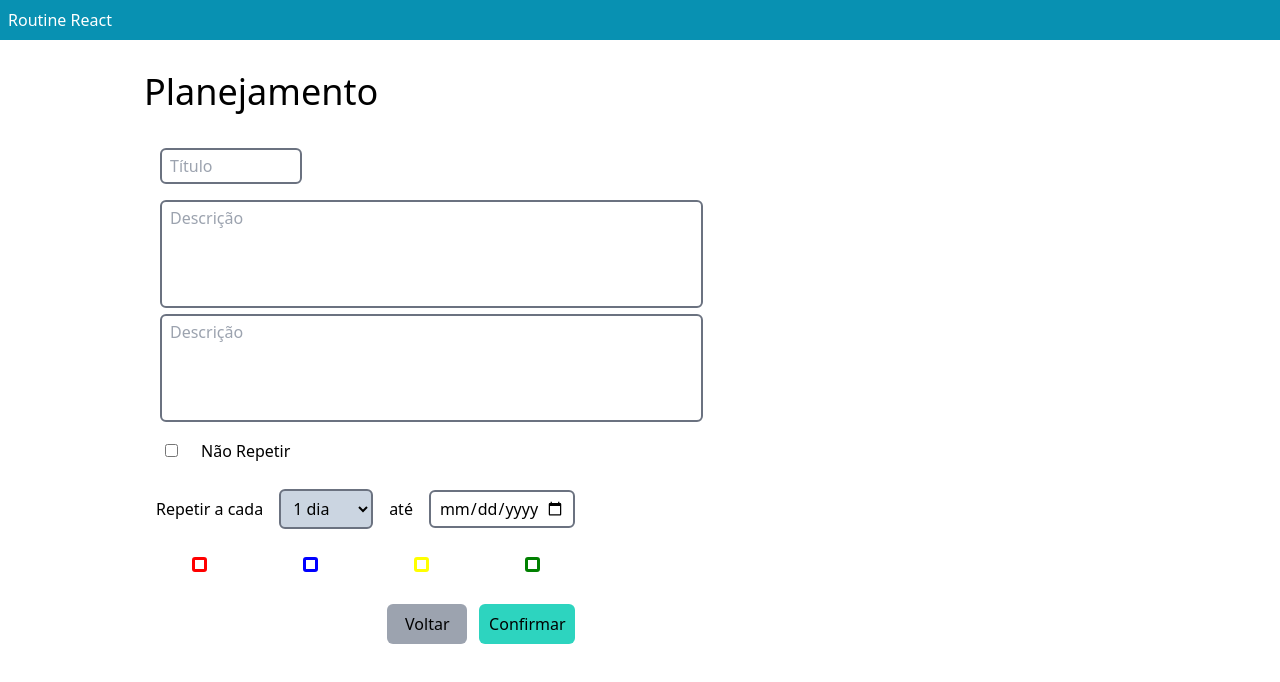
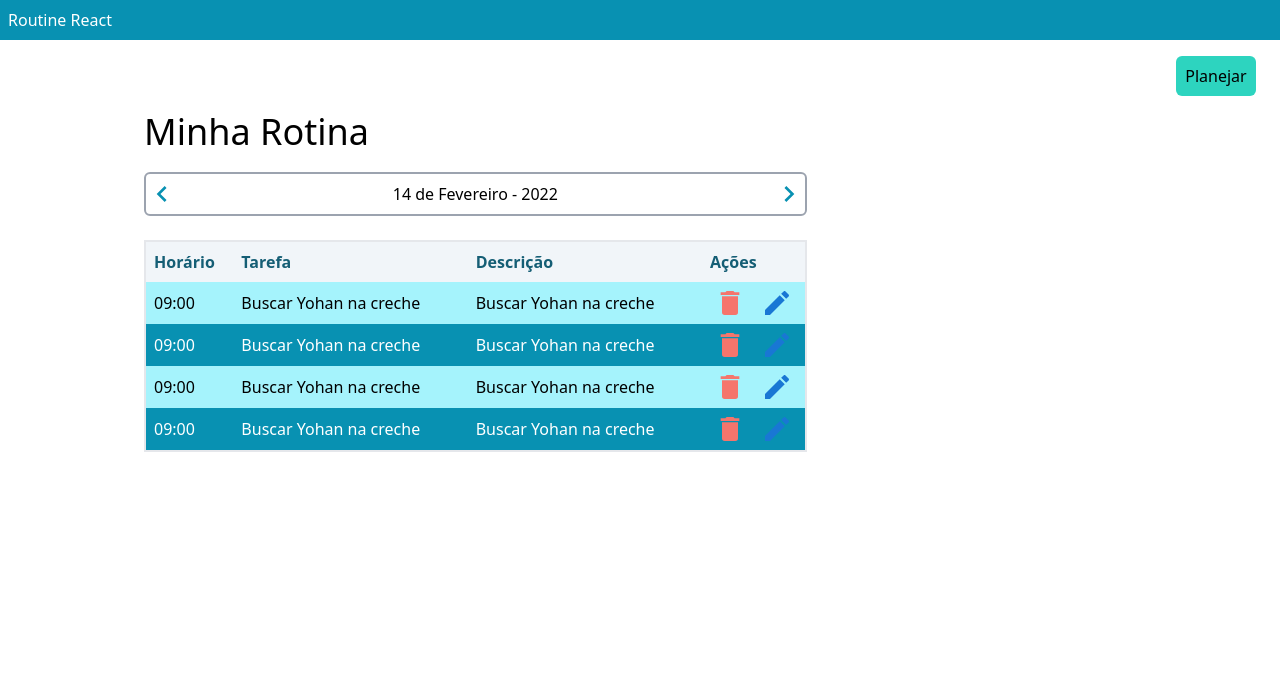
Before and after one commit to MichaelCX77/Routine-React, a Next.js app: page / in a window 1280 px wide. Shown: the top 682 px of the page. Built offline with nearby package versions, Linux system fonts and the light colour scheme.

Commit message:
Navegação entre telas Planejamento e Minha Rotina

```diff
--- a/src/components/Formulario.tsx
+++ b/src/components/Formulario.tsx
@@ -52,7 +52,7 @@ export default function Formulario(props){
     function renderSelectHour(){
         return(
             <div className="flex items-baseline">
-                <Input id="check_naorepetir" type="checkbox" />
+                <CheckPerson color="black"/>
                 <label className="pl-3" htmlFor="check_naorepetir">Não Repetir</label>
             </div>
         )
@@ -72,19 +72,19 @@ export default function Formulario(props){
     function renderSelectColor(){
         return(
             <div className="flex items-baseline">
-                <CheckPerson color="red" classe="px-12 py-3"/>
-                <CheckPerson color="blue" classe="px-12 py-3"/>
-                <CheckPerson color="yellow" classe="px-12 py-3"/>
-                <CheckPerson color="green" classe="px-12 py-3"/>
+                <CheckPerson color="#fd4141" classe="px-12 py-3"/>
+                <CheckPerson color="#5555fb" classe="px-12 py-3"/>
+                <CheckPerson color="#ffb122" classe="px-12 py-3"/>
+                <CheckPerson color="#25bb25" classe="px-12 py-3"/>
             </div>
         )
     }
 
-    function renderButtons(){
+    function renderButtons(click){
         return(
             <div className="flex place-content-center mt-5">
-                <Button text="Voltar" color="bg-gray-400" hover="hover:bg-gray-200" classe="mx-3"/>
-                <Button text="Confirmar" class="mx-3" width="w-24"/>
+                <Button text="Voltar" color="bg-gray-400" hover="hover:bg-gray-200" classe="mx-3" onClick={click}/>
+                <Button text="Confirmar" class="mx-3" width="w-24" onClick={click}/>
             </div>
         )
     }
@@ -94,12 +94,12 @@ export default function Formulario(props){
             <div className="container">
                 {renderInputTitulo()}
                 {renderTextArea()}
-                {renderTextArea()}
+                {renderInputDate()}
                 {renderSelectHour()}
                 {renderFrequency()}
                 {renderSelectColor()}
             </div>
-            {renderButtons()}
+            {renderButtons(props.setTableVisible)}
             <br />
         </React.Fragment>
     )
--- a/src/components/buttons/Button.tsx
+++ b/src/components/buttons/Button.tsx
@@ -9,11 +9,10 @@ export default function Button(props){
     const stringClass = color + " " + hover + " " + width
 
     return (
-        <div>
-            <button className={`
-                ${stringClass} rounded-md py-2 px-2 ${classe}`} >
-                {props.text}
-            </button>
-        </div>
+        <button className={`
+            ${stringClass} rounded-md py-2 px-2 ${classe}`}
+            onClick={props.onClick} >
+            {props.text}
+        </button>
     )
 }
--- a/src/pages/index.tsx
+++ b/src/pages/index.tsx
@@ -5,20 +5,33 @@ import DateBar from '../components/DateBar'
 import Conteudo from '../components/Conteudo'
 import Main from '../components/Main'
 import Formulario from '../components/Formulario'
+import { useState } from 'react'
 
 export default function Home(){
+
+    const [visivel, setVisivel] = useState<"table" | "form">('table')
+
+    let isTable = visivel === "table" ? true : false
+
     return (
         <div className='w-full'>
             <NavBar title="Routine React"/>
-            <div className='flex justify-end mx-6 my-4'>
-                {/* <Button text="Planejar"/>    */}
-            </div>
-            <Main title="Planejamento">
-                <Conteudo>
-                    {/* <DateBar date="14 de Fevereiro - 2022"/>
-                    <Table /> */}
-                    <Formulario></Formulario>
-                </Conteudo>
+            {isTable ? (
+                    <div className='flex justify-end mx-6 my-4'>
+                        <Button text="Planejar" onClick={() => setVisivel('form')}/>
+                    </div>
+            ) : ""}
+            <Main title={isTable ? ("Minha Rotina") : ("Planejamento")}>
+                    <Conteudo>
+                    {isTable ? (
+                        <>
+                            <DateBar date="14 de Fevereiro - 2022"/>
+                            <Table />
+                        </>
+                    ) : (
+                        <Formulario setTableVisible={() => setVisivel('table')}/>
+                    )}
+                    </Conteudo>
             </Main>
         </div>
     )
--- a/src/styles/global.css
+++ b/src/styles/global.css
@@ -22,5 +22,5 @@
 	border-radius: 3px;
 }
 .check input:checked + span {
-	background-color: #33d3d8;
+	background-color: #241b1b;
 }
```
